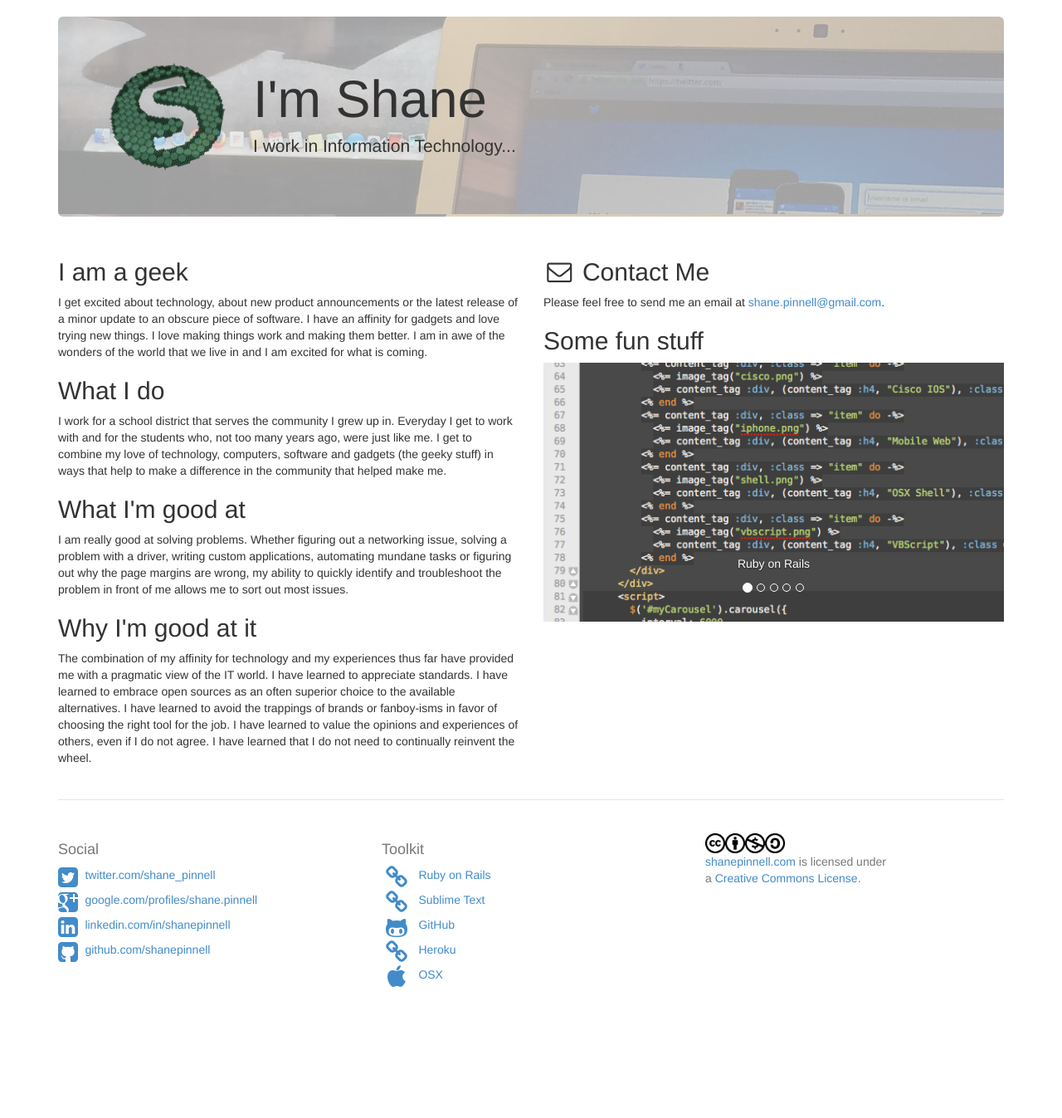
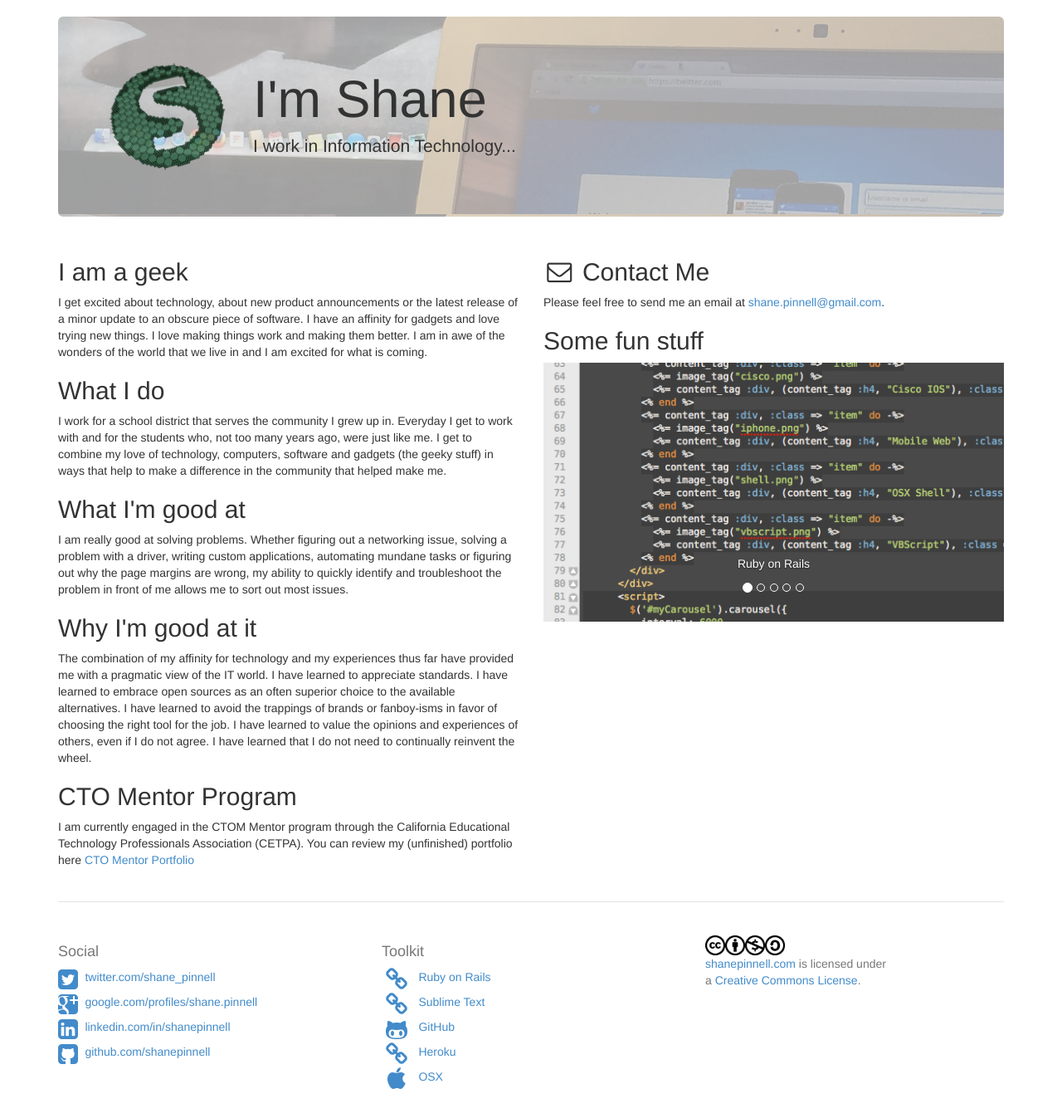
Before and after one commit to shanepinnell/shanepinnell.github.io, a Jekyll site: the page built from index.html, in a window 1280 px wide. Shown: the whole page at 83% size. Built offline with Jekyll 4.4.1, drawn with Linux system fonts in a browser that asks for light colours; before the commit the page ends 1224 px from its top, so only the background shows below that.

Commit message:
Added CTO to main page

```diff
--- a/index.html
+++ b/index.html
@@ -19,6 +19,8 @@ title: Shane Pinnell
     <h2>What I'm looking for</h2>
     <p>I am looking for the next challenge. I want to do more. My current job is great; rewarding, fruitful and fulfilling, but... I want to grow.</p>
     -->
+    <h2>CTO Mentor Program</h2>
+    <p>I am currently engaged in the CTOM Mentor program through the California Educational Technology Professionals Association (CETPA). You can review my (unfinished) portfolio here <a href="http://shanepinnell.github.io/cto_mentor">CTO Mentor Portfolio</a></p>
   </div>
 
   <div class="col-lg-6">
```
